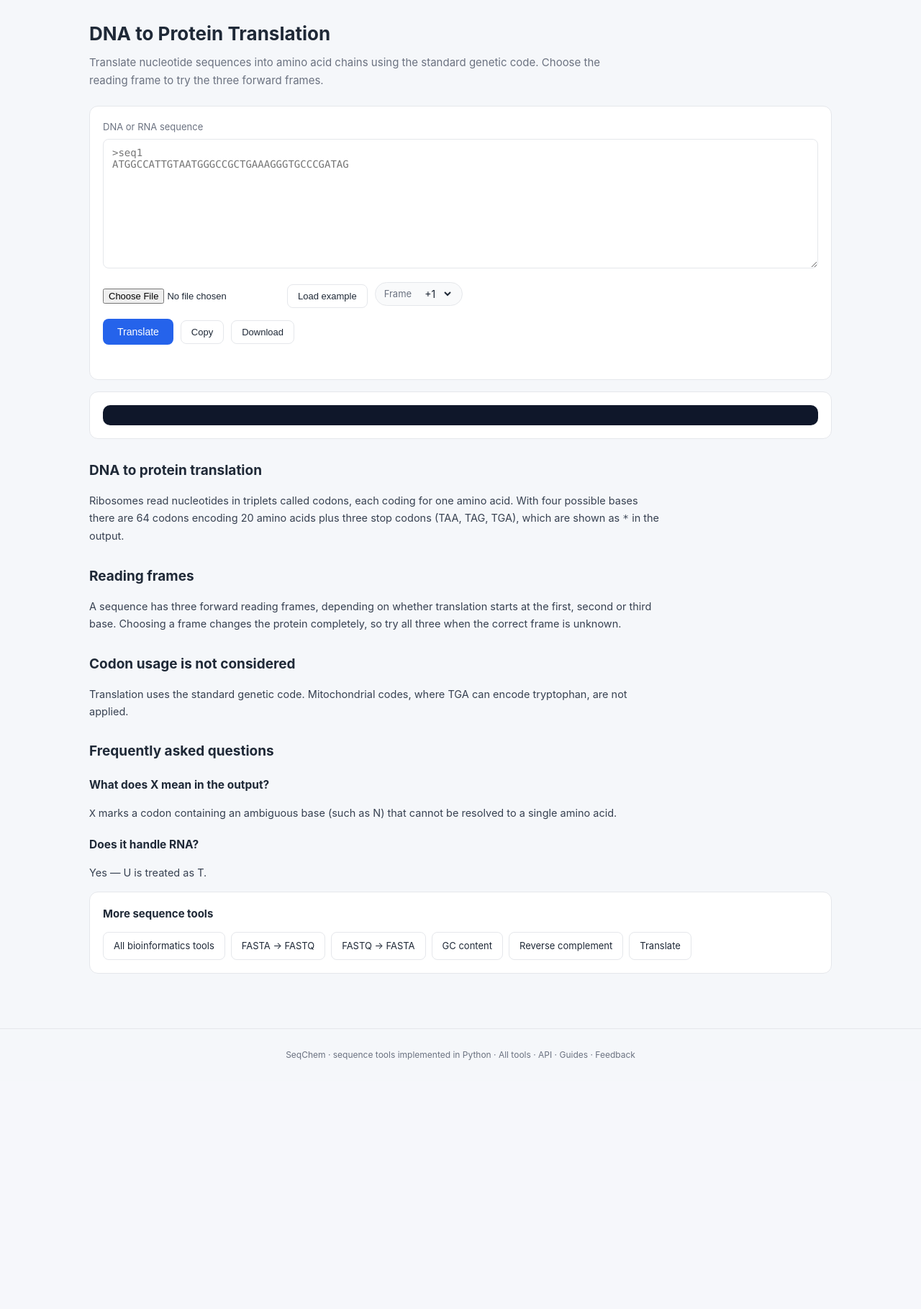
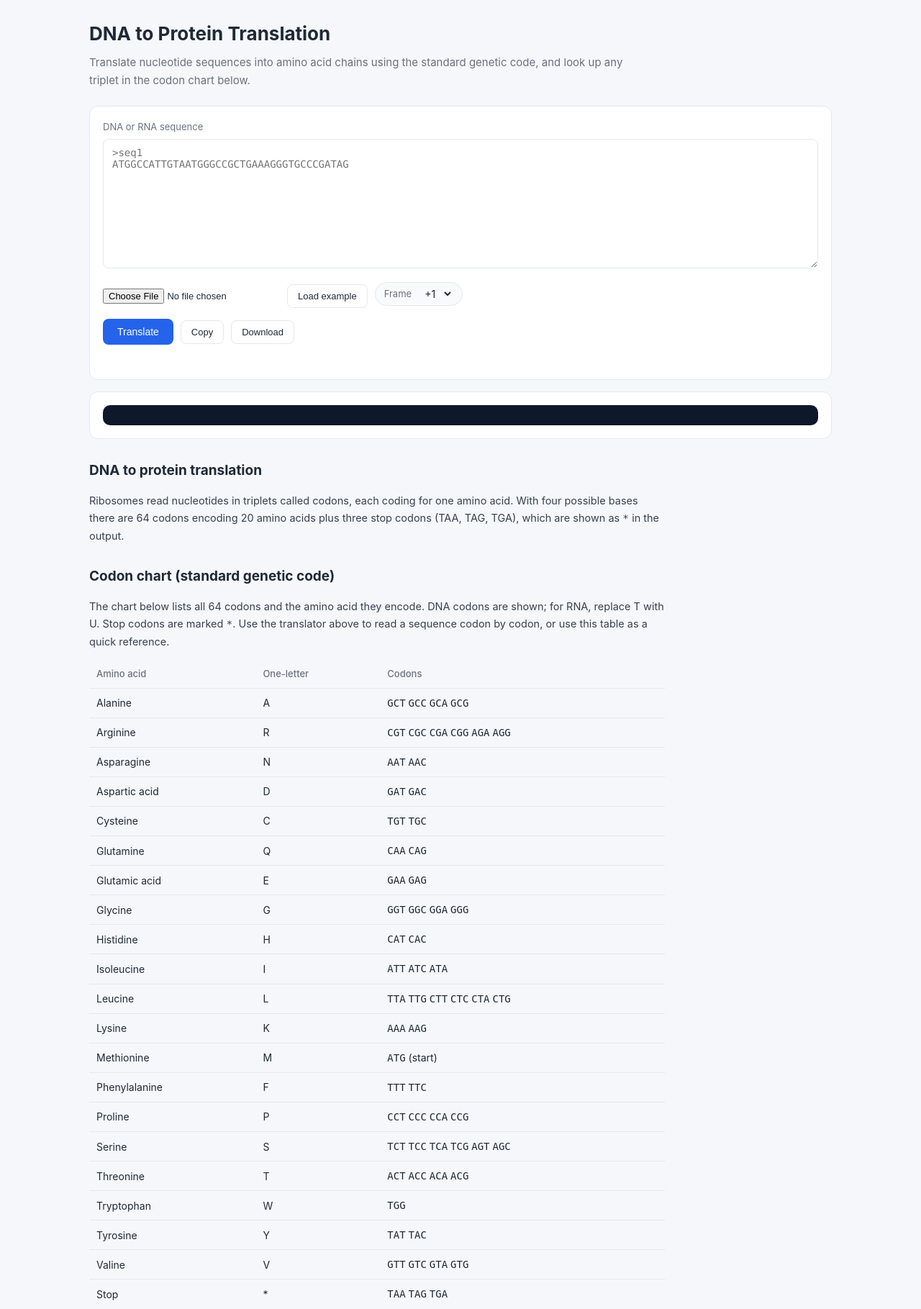
Before and after one commit to MR820/seqandchem, a Flask app: page /bio/translate in a window 1280 px wide. Shown: the part 136-1955 px from the top of the page at 72% size. Before the commit the page ends 1609 px from the top, so only its background shows below. Run offline with Flask 3, Linux system fonts and the light colour scheme; data that the repository does not hold is empty; some libraries are stand-ins or nearby versions.

Commit message:
Target codon chart searches on the translation page
Add a full standard-genetic-code codon table to /bio/translate, include
"Codon Chart" in the title and description, and record the page's
2026-11-13 lastmod in the sitemap.

Co-Authored-By: Claude Code <noreply@anthropic.com>

```diff
--- a/app.py
+++ b/app.py
@@ -683,12 +683,12 @@ BIO_PAGES = {
     },
     "bio-translate": {
         "path": "/bio/translate", "op": "translate", "template": "bio_translate.html",
-        "title": "DNA to Protein Translation — Codon Translator",
-        "description": "Translate DNA or RNA sequences to amino acids in all three reading frames "
-                       "using the standard genetic code. Free online codon translator.",
+        "title": "DNA to Protein Translation — Codon Chart & Translator",
+        "description": "Translate DNA or RNA sequences to amino acids in all three reading frames. "
+                       "Includes a full codon chart and codon table for the standard genetic code.",
         "h1": "DNA to Protein Translation",
         "lead": "Translate nucleotide sequences into amino acid chains using the standard genetic "
-                "code. Choose the reading frame to try the three forward frames.",
+                "code, and look up any triplet in the codon chart below.",
         "input_label": "DNA or RNA sequence", "action": "Translate", "show_frame": True,
         "placeholder": ">seq1\nATGGCCATTGTAATGGGCCGCTGAAAGGGTGCCCGATAG",
     },
@@ -946,7 +946,9 @@ def sitemap():
     lastmod = "2026-11-12"
     body = '<?xml version="1.0" encoding="UTF-8"?>\n<urlset xmlns="http://www.sitemaps.org/schemas/sitemap/0.9">\n'
     for path, prio, freq in entries:
-        body += (f"  <url><loc>{base}{path}</loc><lastmod>{lastmod}</lastmod>"
+        # Per-page date for content that changed after the initial launch.
+        lm = "2026-11-13" if path == "/bio/translate" else lastmod
+        body += (f"  <url><loc>{base}{path}</loc><lastmod>{lm}</lastmod>"
                  f"<priority>{prio}</priority><changefreq>{freq}</changefreq></url>\n")
     body += "</urlset>\n"
     return Response(body, mimetype="application/xml")
--- a/templates/bio_translate.html
+++ b/templates/bio_translate.html
@@ -5,6 +5,37 @@
   <p>Ribosomes read nucleotides in triplets called codons, each coding for one amino acid.
      With four possible bases there are 64 codons encoding 20 amino acids plus three stop
      codons (TAA, TAG, TGA), which are shown as <code>*</code> in the output.</p>
+
+  <h2 id="codon-chart">Codon chart (standard genetic code)</h2>
+  <p>The chart below lists all 64 codons and the amino acid they encode. DNA codons are shown;
+     for RNA, replace T with U. Stop codons are marked <code>*</code>. Use the translator above
+     to read a sequence codon by codon, or use this table as a quick reference.</p>
+  <table>
+    <thead><tr><th>Amino acid</th><th>One-letter</th><th>Codons</th></tr></thead>
+    <tbody>
+      <tr><td>Alanine</td><td>A</td><td><code>GCT</code> <code>GCC</code> <code>GCA</code> <code>GCG</code></td></tr>
+      <tr><td>Arginine</td><td>R</td><td><code>CGT</code> <code>CGC</code> <code>CGA</code> <code>CGG</code> <code>AGA</code> <code>AGG</code></td></tr>
+      <tr><td>Asparagine</td><td>N</td><td><code>AAT</code> <code>AAC</code></td></tr>
+      <tr><td>Aspartic acid</td><td>D</td><td><code>GAT</code> <code>GAC</code></td></tr>
+      <tr><td>Cysteine</td><td>C</td><td><code>TGT</code> <code>TGC</code></td></tr>
+      <tr><td>Glutamine</td><td>Q</td><td><code>CAA</code> <code>CAG</code></td></tr>
+      <tr><td>Glutamic acid</td><td>E</td><td><code>GAA</code> <code>GAG</code></td></tr>
+      <tr><td>Glycine</td><td>G</td><td><code>GGT</code> <code>GGC</code> <code>GGA</code> <code>GGG</code></td></tr>
+      <tr><td>Histidine</td><td>H</td><td><code>CAT</code> <code>CAC</code></td></tr>
+      <tr><td>Isoleucine</td><td>I</td><td><code>ATT</code> <code>ATC</code> <code>ATA</code></td></tr>
+      <tr><td>Leucine</td><td>L</td><td><code>TTA</code> <code>TTG</code> <code>CTT</code> <code>CTC</code> <code>CTA</code> <code>CTG</code></td></tr>
+      <tr><td>Lysine</td><td>K</td><td><code>AAA</code> <code>AAG</code></td></tr>
+      <tr><td>Methionine</td><td>M</td><td><code>ATG</code> (start)</td></tr>
+      <tr><td>Phenylalanine</td><td>F</td><td><code>TTT</code> <code>TTC</code></td></tr>
+      <tr><td>Proline</td><td>P</td><td><code>CCT</code> <code>CCC</code> <code>CCA</code> <code>CCG</code></td></tr>
+      <tr><td>Serine</td><td>S</td><td><code>TCT</code> <code>TCC</code> <code>TCA</code> <code>TCG</code> <code>AGT</code> <code>AGC</code></td></tr>
+      <tr><td>Threonine</td><td>T</td><td><code>ACT</code> <code>ACC</code> <code>ACA</code> <code>ACG</code></td></tr>
+      <tr><td>Tryptophan</td><td>W</td><td><code>TGG</code></td></tr>
+      <tr><td>Tyrosine</td><td>Y</td><td><code>TAT</code> <code>TAC</code></td></tr>
+      <tr><td>Valine</td><td>V</td><td><code>GTT</code> <code>GTC</code> <code>GTA</code> <code>GTG</code></td></tr>
+      <tr><td>Stop</td><td>*</td><td><code>TAA</code> <code>TAG</code> <code>TGA</code></td></tr>
+    </tbody>
+  </table>
 
   <h2>Reading frames</h2>
   <p>A sequence has three forward reading frames, depending on whether translation starts at
```
